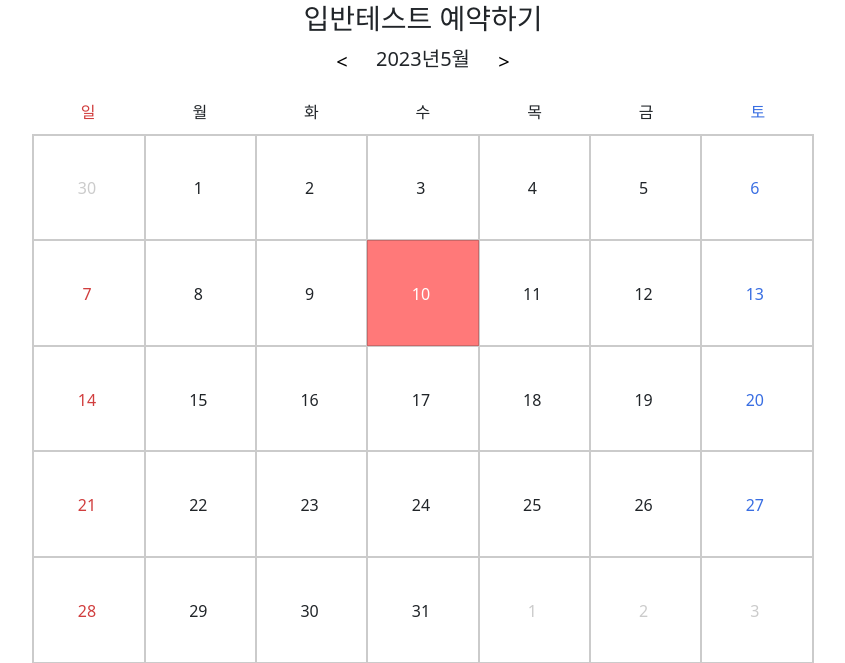
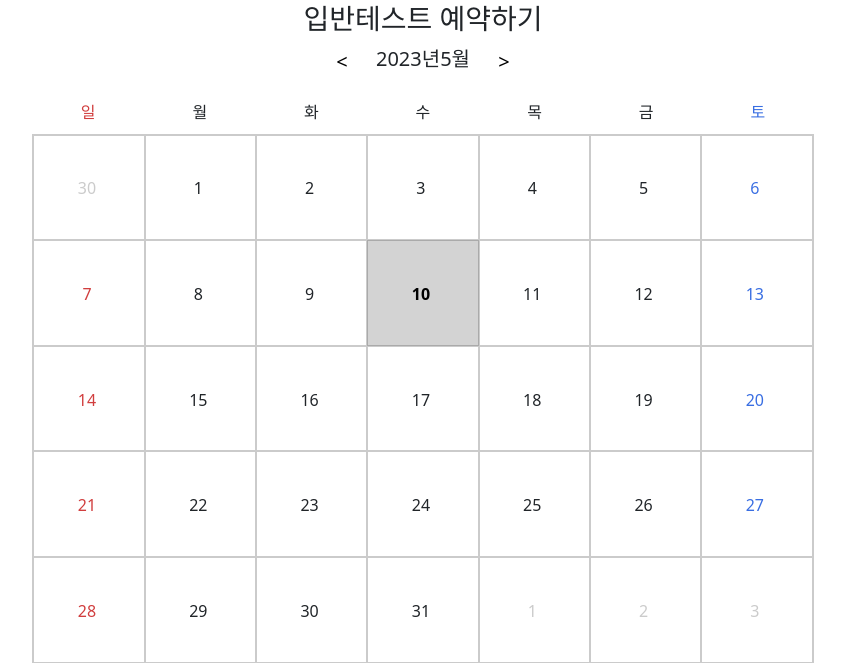
Before and after one commit to hajin148/sntwebpage, a Django app: page /leveltest/ in a window 1280 px wide. Shown: the part 310-973 px from the top of the page, without its empty margins (217-1062 px from the left). Run offline with Django 4.2, Linux system fonts and the light colour scheme.

Commit message:
reservation ongoing

```diff
--- a/src/reservation/templates/reservation/begin_test.html
+++ b/src/reservation/templates/reservation/begin_test.html
@@ -102,8 +102,9 @@
 
 	.today {
 		position: relative;
-		background-color: #ff1c1c96;
-		color: #ffffff !important;
+		font-weight: bold;
+		background-color: lightgrey;
+		color: black !important;
 	}
 
 	.selected{
@@ -317,7 +318,10 @@
 			<div class="resv_info">
 				<div class="resv_ym">
 					<!--클릭한 날짜 표기-->
-					<span class="resv-clicked-date"></span>
+					<div class="text-center">
+						<strong><span class="resv-clicked-date"></span></strong>
+						<p>예약하기</p>
+					</div>
 				</div>
 			</div>
 		</div>
```
Also changed, not shown: src/db.sqlite3.
